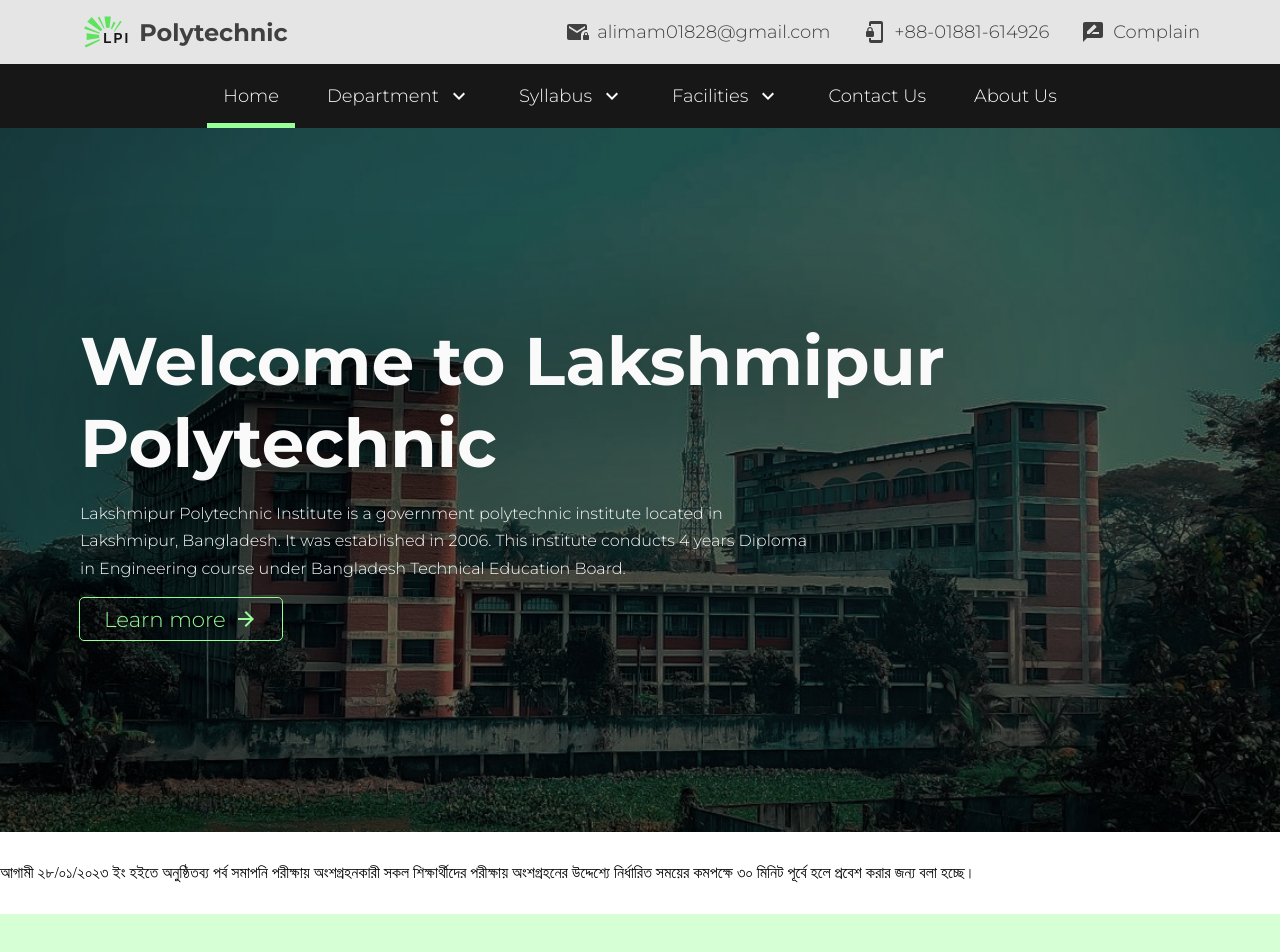
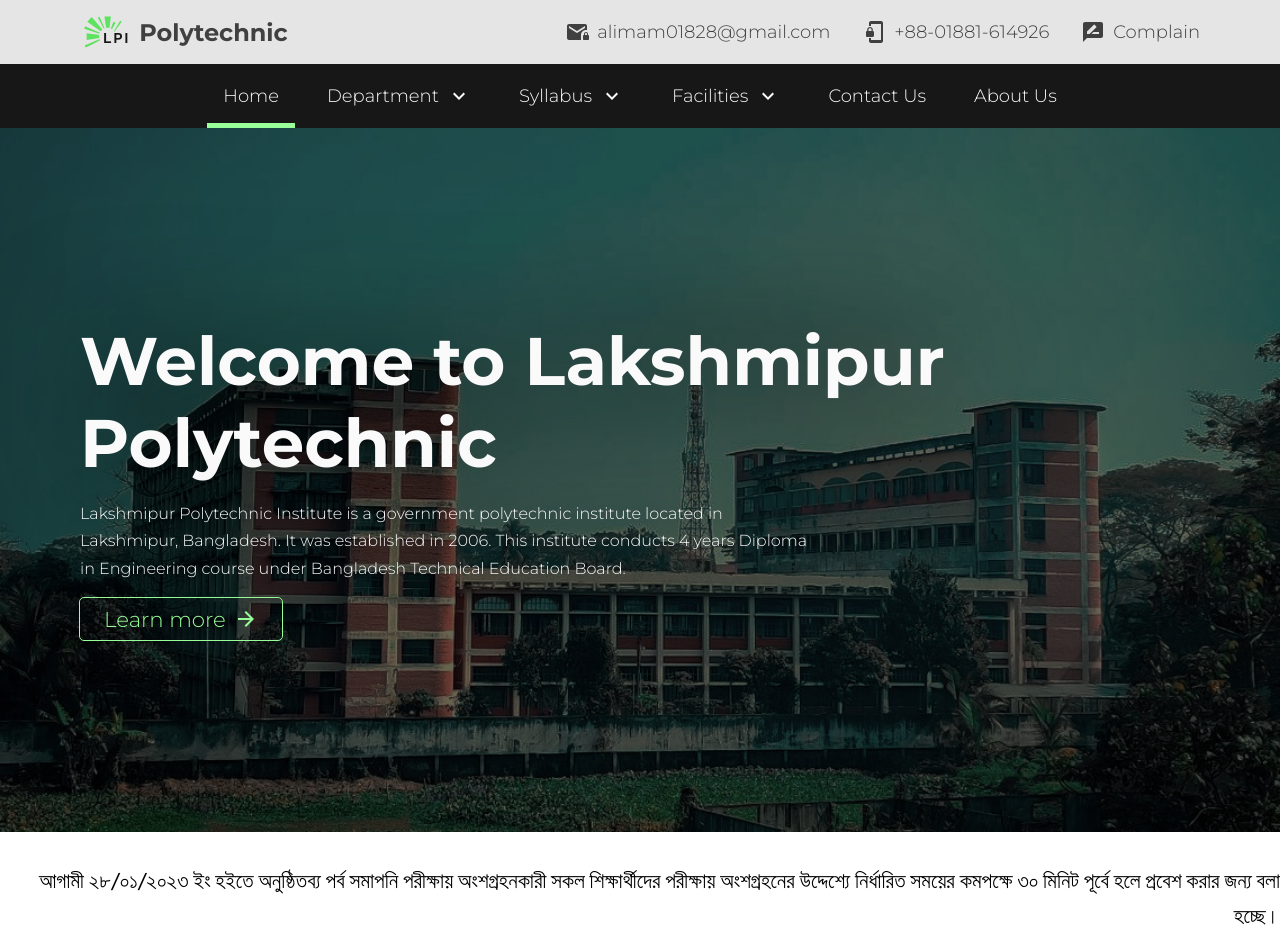
Before and after one commit to al-imam/lpi, a React (Vite) app: page / in a window 1280 px wide. Shown: the top 952 px of the page. Built offline with nearby package versions, Linux system fonts and the light colour scheme.

Commit message:
style actual text

```diff
--- a/src/components/Marquee/Marquee.jsx
+++ b/src/components/Marquee/Marquee.jsx
@@ -3,7 +3,7 @@ import classes from "./marquee.module.css";
 function Marquee() {
   return (
     <section className={classes.section}>
-      <p>
+      <p className={classes.text}>
         আগামী ২৮/০১/২০২৩ ইং হইতে অনুষ্ঠিতব্য পর্ব সমাপনি পরীক্ষায় অংশগ্রহনকারী
         সকল শিক্ষার্থীদের পরীক্ষায় অংশগ্রহনের উদ্দেশ্যে নির্ধারিত সময়ের কমপক্ষে
         ৩০ মিনিট পূর্বে হলে প্রবেশ করার জন্য বলা হচ্ছে।
--- a/src/components/Marquee/marquee.module.css
+++ b/src/components/Marquee/marquee.module.css
@@ -2,3 +2,9 @@
   padding-block: 2rem;
   background-color: white;
 }
+
+.text {
+  font-family: var(--ff-b);
+  font-size: var(--h5);
+  text-align: right;
+}
```
